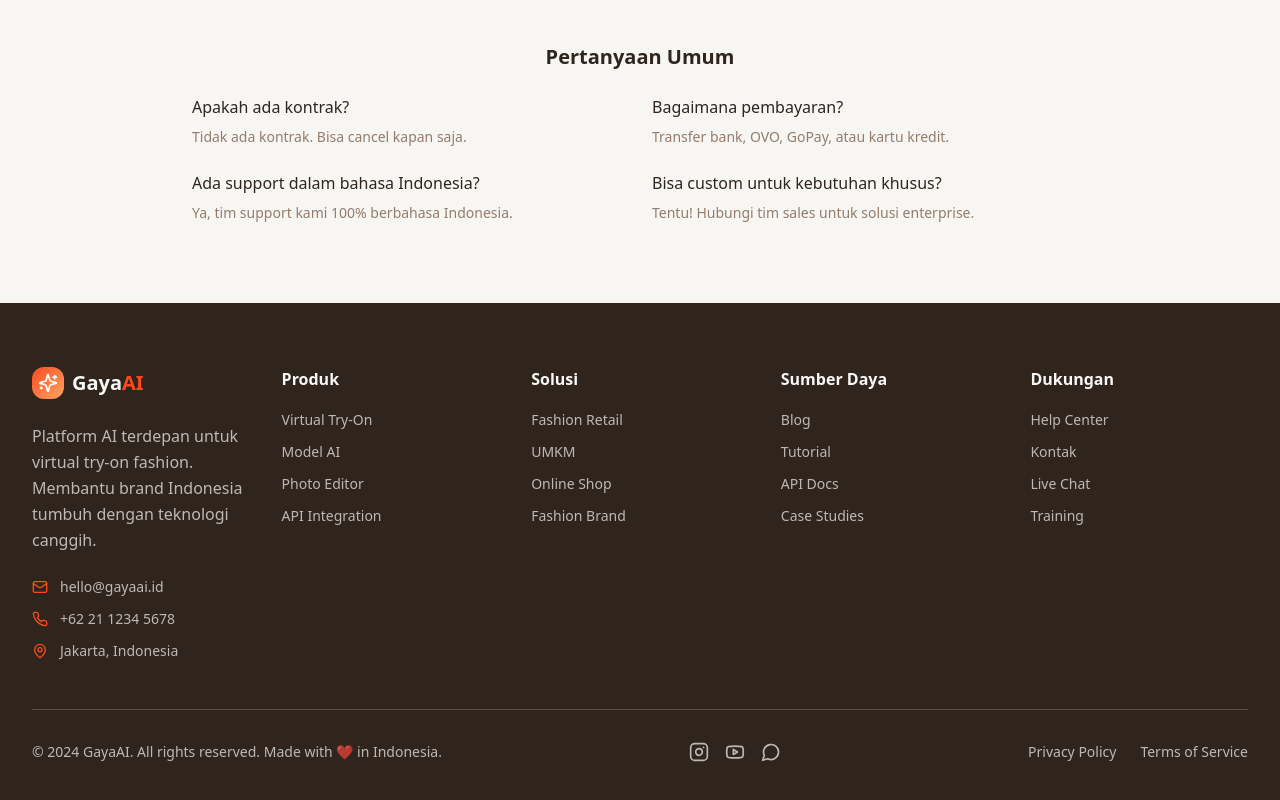
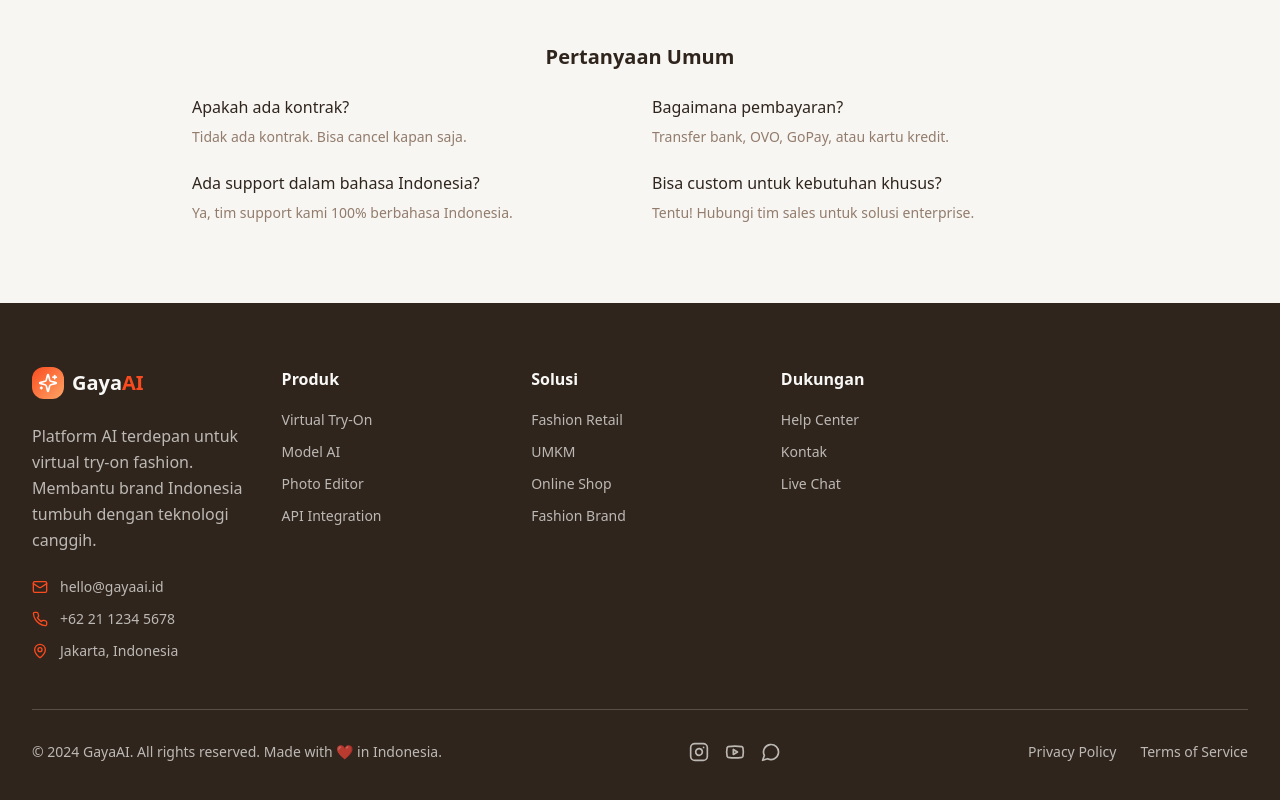
Before and after one commit to abdulraufnawir/gaya-ai-idn, a React (Vite) app: page / in a window 1280 px wide. Shown: the part 4236-5036 px from the top of the page. Built offline with nearby package versions, Linux system fonts and the light colour scheme.

Commit message:
Code edited in Lovable Code Editor
Edited UI in Lovable

```diff
--- a/src/components/Footer.tsx
+++ b/src/components/Footer.tsx
@@ -20,22 +20,14 @@ const Footer = () => {
         { label: "Fashion Brand", href: "#" }
       ]
     },
-    {
-      title: "Sumber Daya",
-      links: [
-        { label: "Blog", href: "#" },
-        { label: "Tutorial", href: "#" },
-        { label: "API Docs", href: "#" },
-        { label: "Case Studies", href: "#" }
-      ]
-    },
+
     {
       title: "Dukungan",
       links: [
         { label: "Help Center", href: "#" },
         { label: "Kontak", href: "#" },
         { label: "Live Chat", href: "#" },
-        { label: "Training", href: "#" }
+
       ]
     }
   ];
```
